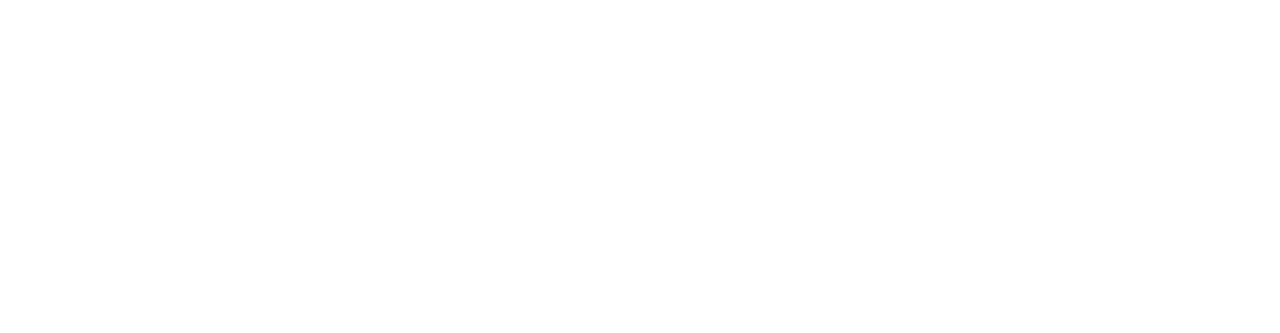
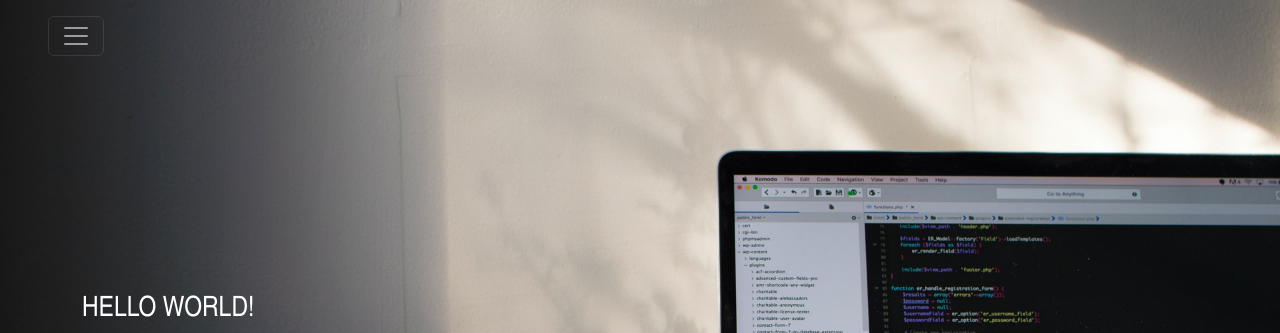
Before and after one commit to edmunddelrosario/portfolio, a plain HTML site: page index.html in a window 1280 px wide. Shown: the top 333 px of the page. Drawn offline with nearby package versions, Linux system fonts and the light colour scheme.

Commit message:
Update banner URL

```diff
--- a/css/mystyles.css
+++ b/css/mystyles.css
@@ -20,11 +20,7 @@ section {
 
 /*hero banner image*/
 #banner {
-<<<<<<< HEAD
-  background-image: url();
-=======
-  background-image: url(/portfolio/media/herobanner.jpg);
->>>>>>> 155ca40284531e79d63d06cf3e63aae5f41ab2e9
+  background-image: url("https://edmunddelrosario.github.io/portfolio/media/herobanner.jpg");
   background-position: center;
   background-size: cover;
   background-repeat: no-repeat;
```
